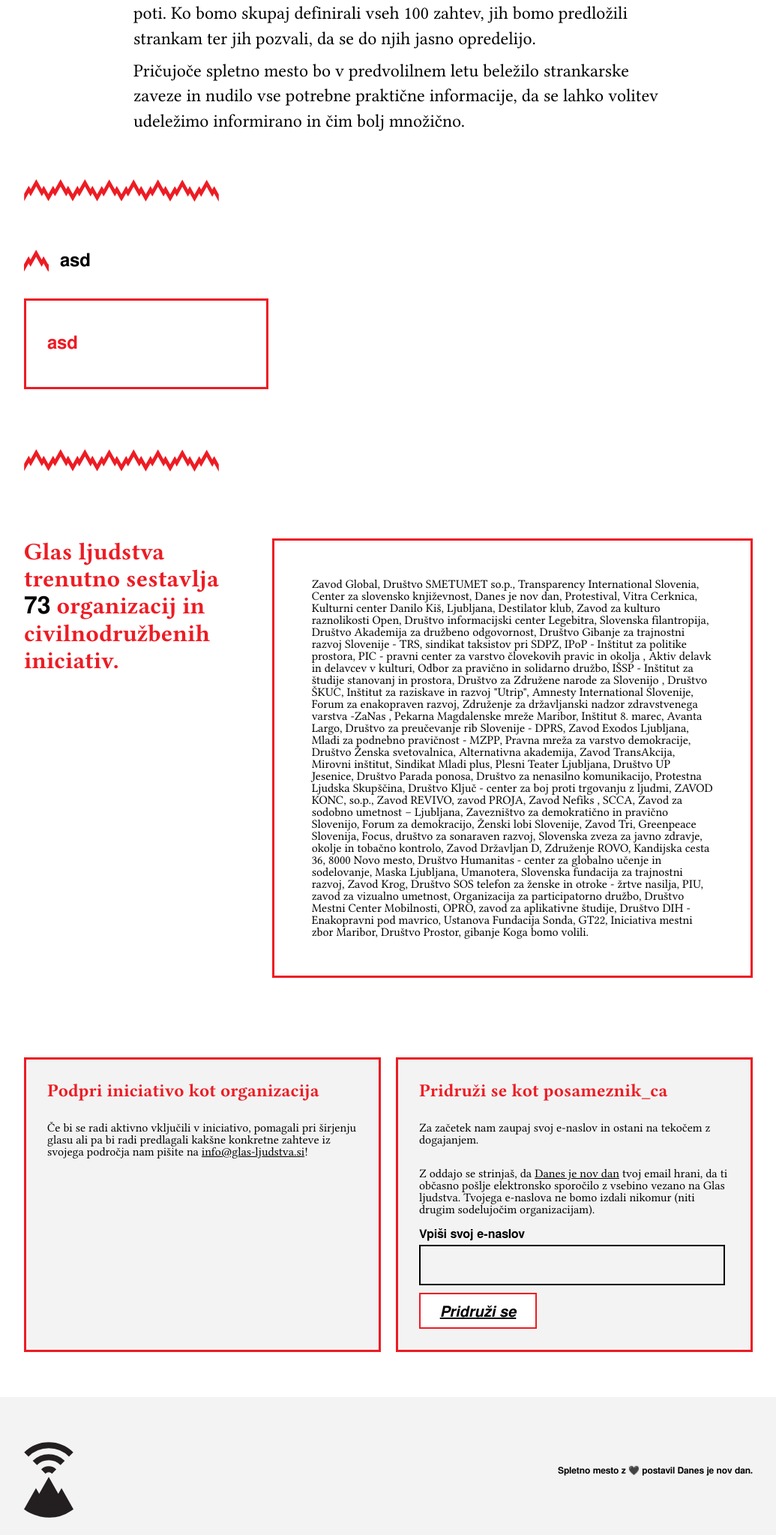
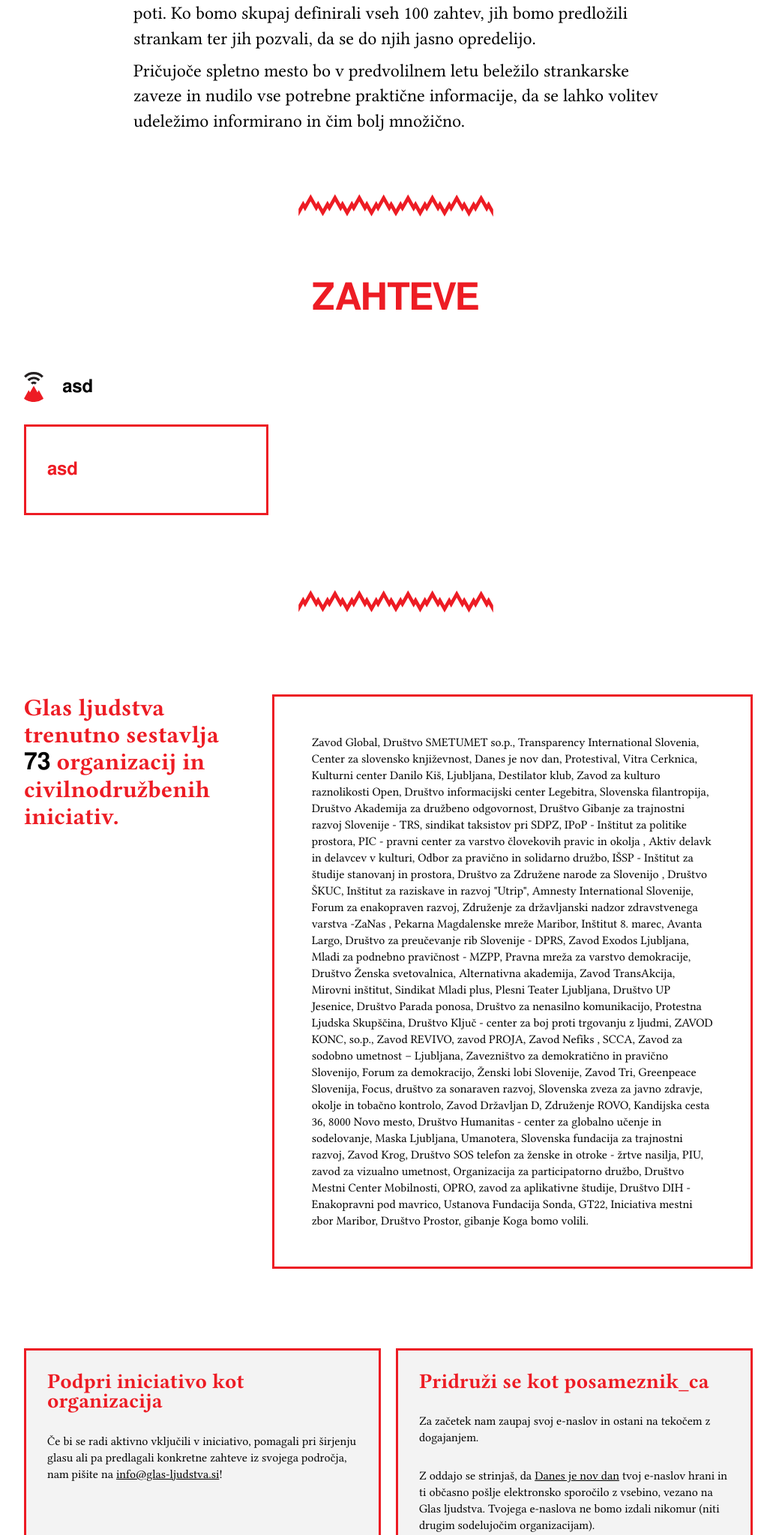
Before and after one commit to danesjenovdan/glas-ljudstva.si, a Django app: page / in a window 1280 px wide. Shown: the part 755-2802 px from the top of the page at 75% size, without its empty margins (112-1147 px from the left). Before the commit the page ends 2779 px from the top, so only its background shows below. Run offline with Django 3.2, Linux system fonts and the light colour scheme; data comes from the database, SQL or seed files in the repository; some libraries are stand-ins or nearby versions.

Commit message:
design fixes

```diff
--- a/glasljudstva/templates/zahteve/frame.html
+++ b/glasljudstva/templates/zahteve/frame.html
@@ -91,18 +91,15 @@
             <div class="col">
                 <div class="card join">
                     <h1>Podpri iniciativo kot organizacija</h1>
-                    <p class="bold">Če bi se radi aktivno vključili v iniciativo, pomagali pri širjenju glasu ali pa bi
-                        radi predlagali kakšne konkretne zahteve iz svojega področja nam pišite na <a
-                            href="mailto:info@glas-ljudstva.si">info@glas-ljudstva.si</a>!</p>
+                    <p class="bold">Če bi se radi aktivno vključili v iniciativo, pomagali pri širjenju glasu ali pa predlagali konkretne zahteve iz svojega področja, nam pišite na <a href="mailto:info@glas-ljudstva.si">info@glas-ljudstva.si</a>!</p>
                 </div>
             </div>
             <div class="col">
                 <div class="card join">
                     <h1>Pridruži se kot posameznik_ca</h1>
                     <p>Za začetek nam zaupaj svoj e-naslov in ostani na tekočem z dogajanjem.</p>
-                    <p>Z oddajo se strinjaš, da <a href="https://danesjenovdan.si/">Danes je nov dan</a> tvoj email
-                        hrani, da ti občasno pošlje elektronsko sporočilo z vsebino vezano na Glas ljudstva. Tvojega
-                        e-naslova ne bomo izdali nikomur (niti drugim sodelujočim organizacijam).</p>
+                    <p>Z oddajo se strinjaš, da <a href="https://danesjenovdan.si/">Danes je nov dan</a> tvoj e-naslov
+                        hrani in ti občasno pošlje elektronsko sporočilo z vsebino, vezano na Glas ljudstva. Tvojega e-naslova ne bomo izdali nikomur (niti drugim sodelujočim organizacijam).</p>
                     <label for="email">Vpiši svoj e-naslov</label>
                     <input type="email" id="email">
                     <button id="submit-email">Pridruži se</button>
--- a/glasljudstva/templates/zahteve/landing.html
+++ b/glasljudstva/templates/zahteve/landing.html
@@ -20,14 +20,13 @@
             </p>
         </div>
     </div>
-    <!-- <div class="sub-header">
-        <h2>100 ZAHTEV</h2>
-        <p>Zahteve pripravljamo do 31. 12. 2021.</p>
-    </div> -->
     <div class="divider"></div>
+    <div class="sub-header">
+        <h1>ZAHTEVE</h1>
+    </div>
     {% for wg in work_groups %}
     <div class="working-group-header">
-        <span></span>
+        <img class="logo" src="{% static 'svg/logo-glasljudstva.svg' %}">
         <a href="/{{wg.id}}"><h1>{{ wg.name }}</h1></a>
     </div>
     <div class="masonry">
--- a/glasljudstva/templates/zahteve/zahteva.html
+++ b/glasljudstva/templates/zahteve/zahteva.html
@@ -29,7 +29,7 @@
     <div class="comments">
         <div class="row">
             <div class="col">
-                <p>Komentarji naj bodo konstruktivni in prijazni, saj nam bodo lahko tako pomagali pri pripravi jasnih zahtev in pričakovanj, ki jih bomo predstavili strankam. Razpravo bomo moderirali, zato neprimerni zapisi ne bodo ugledali luči sveta.</p>
+
             </div>
         </div>
         {% get_comment_list for demand as comments %}
@@ -46,6 +46,7 @@
         <div class="col">
             {% if user.is_authenticated %}
                 {% get_comment_form for demand as form %}
+                <p><i>Komentarji naj bodo konstruktivni in prijazni, saj nam bodo lahko tako pomagali pri pripravi jasnih zahtev in pričakovanj, ki jih bomo predstavili strankam. Razpravo bomo moderirali, zato neprimerni zapisi ne bodo ugledali luči sveta.</i></p>
                 <form action="{% comment_form_target %}" method="POST">
                 {% csrf_token %}
                 {{ form.comment }}
@@ -57,7 +58,8 @@
                 <input type="submit" value="Komentiraj" id="id_submit" />
                 </form>
             {% else %}
-                <p>Za komentiranje se moraš prijaviti ali registrirati.</p>
+                <h4>Za komentiranje se moraš prijaviti ali registrirati.</h4>
+                <p><i>Komentarji naj bodo konstruktivni in prijazni, saj nam bodo lahko tako pomagali pri pripravi jasnih zahtev in pričakovanj, ki jih bomo predstavili strankam. Razpravo bomo moderirali, zato neprimerni zapisi ne bodo ugledali luči sveta.</i></p>
                 <form method="POST" action="/registracija/" class="form-group">
                     {% csrf_token %}
                     {{ form.as_p }}
--- a/glasljudstva/zahteve/static/css/style.css
+++ b/glasljudstva/zahteve/static/css/style.css
@@ -93,6 +93,11 @@ a {
     width: 100%;
     margin-bottom: 10px;
 }
+
+.masonry-card:hover {
+    background-color: #f3f3f3;
+}
+
 /* .masonry-card-body h1 {
     color: #000000 !important;
 } */
@@ -173,8 +178,11 @@ a {
     margin-top: 50px;
 }
 
-.sub-header p {
-    font-size: 20px;
+.sub-header h1 {
+    color: #ed1c24;
+    font-size: 50px;
+    line-height: unset;
+    text-align: center;
 }
 
 .logo {
@@ -289,10 +297,10 @@ a {
 .divider {
     width: 100%;
     height: 30px;
-    margin-top: 50px;
-    margin-bottom: 50px;
+    margin-top: 70px;
+    margin-bottom: 70px;
     background-image: url('https://s3.fr-par.scw.cloud/djnd/glas-ljudstva/svg/glasljudstva-divider.svg');
-    background-position: left center;
+    background-position: center center;
     background-repeat: no-repeat;
     background-size: contain;
 }
@@ -310,13 +318,14 @@ a {
     text-decoration: underline;
 }
 
-.working-group-header span {
-    height: 30px;
-    width: 33px;
-    background-image: url('https://s3.fr-par.scw.cloud/djnd/glas-ljudstva/svg/glasljudstva-divider.svg');
-    background-position: left center;
-    background-repeat: no-repeat;
-    background-size: cover;
+.working-group-header .logo {
+    height: 40px;
+    width: unset;
+    margin-right: 10px;
+    /*background-image: url('https://s3.fr-par.scw.cloud/djnd/glas-ljudstva/svg/glasljudstva-divider.svg');*/
+    /*background-position: left center;*/
+    /*background-repeat: no-repeat;*/
+    /*background-size: cover;*/
 }
 
 .working-group-header h1 {
@@ -333,6 +342,7 @@ a {
 }
 .organisations {
     padding: 50px;
+    line-height: 22px;
 }
 
 #number {
@@ -346,6 +356,11 @@ a {
 }
 .join h1 {
     font-family: 'linlibertine-bold';
+    font-size: 28px;
+}
+
+.join p {
+    line-height: 22px;
 }
 
 .message {
@@ -356,6 +371,7 @@ a {
 
 .footer {
     background-color: #f3f3f3;
+    margin-top: 100px;
 }
 .footer p {
     font-family: 'freesansbold';
```
